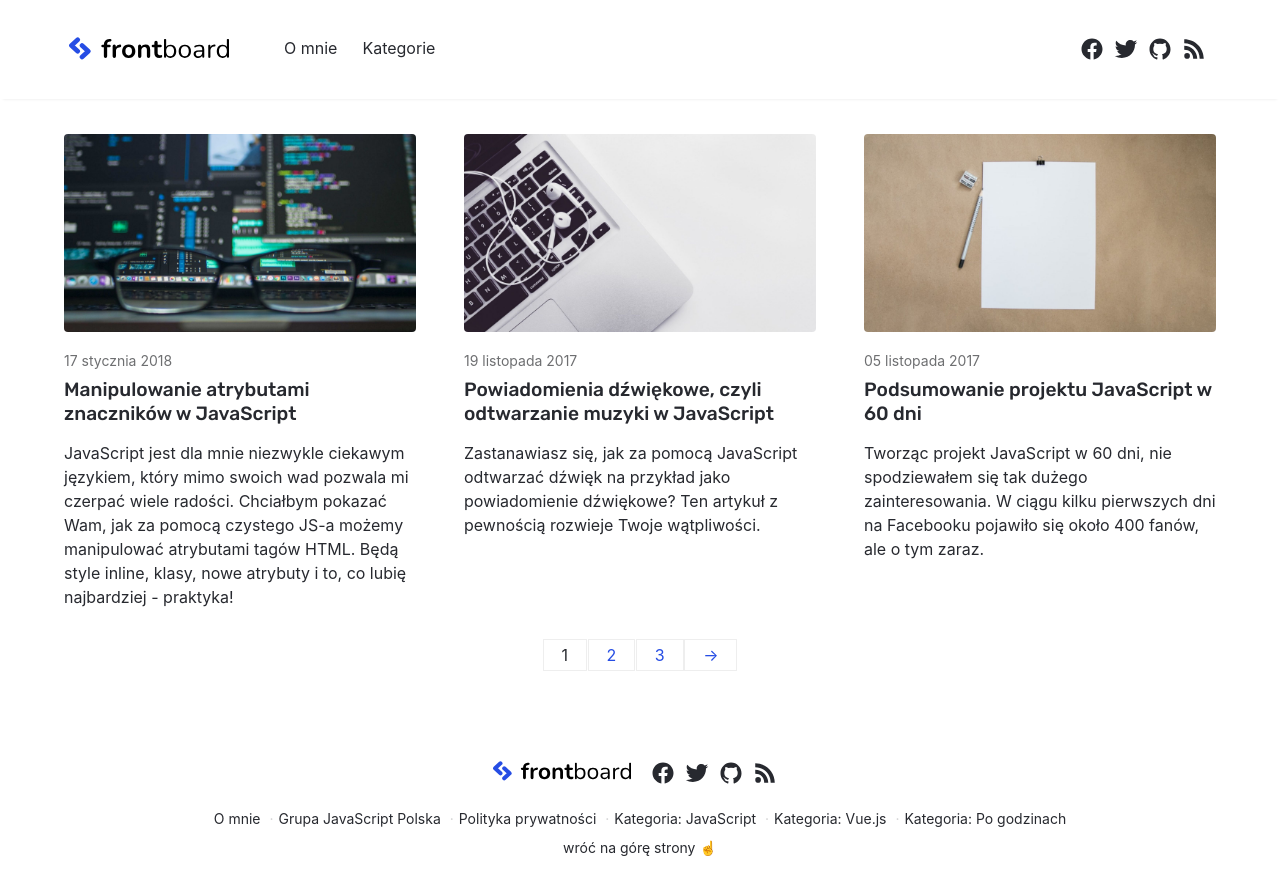
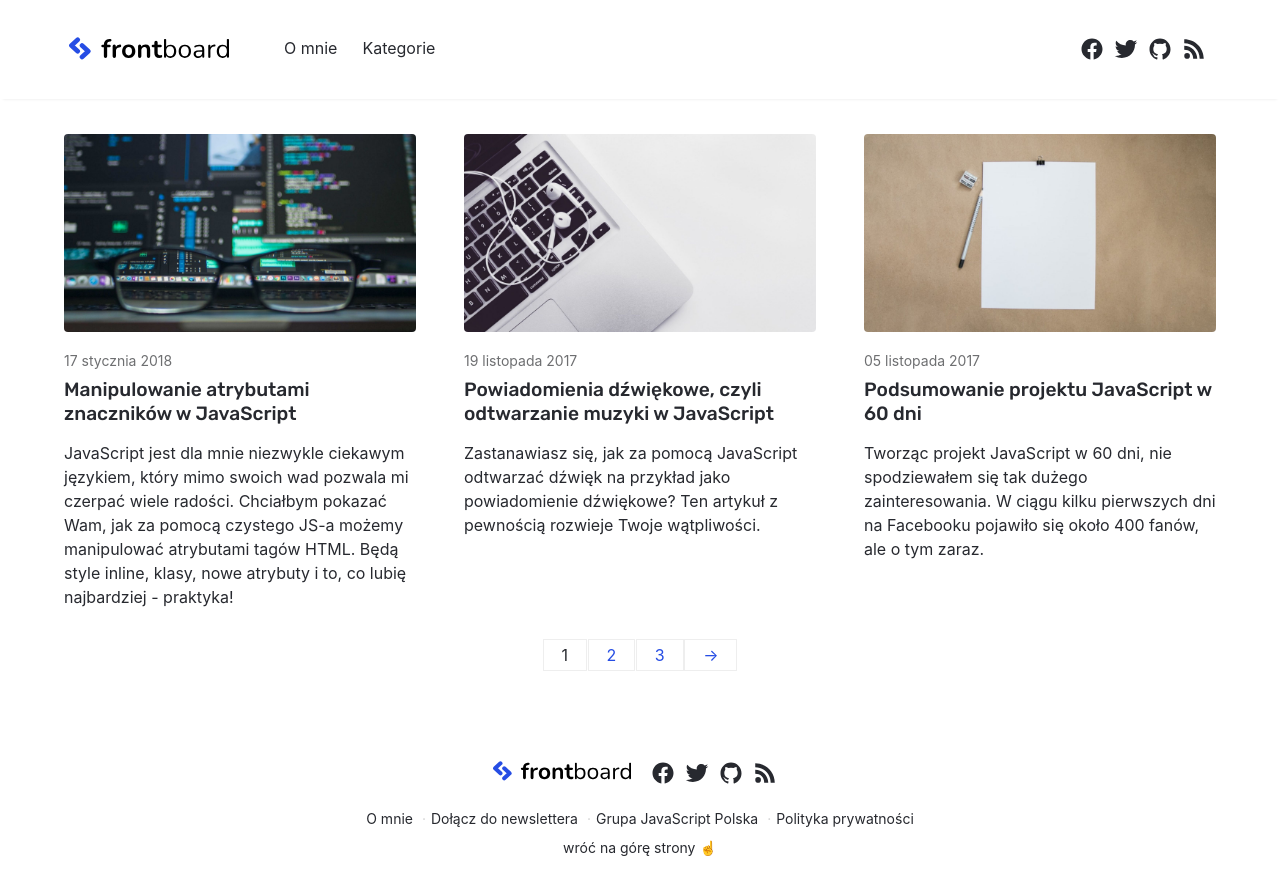
Before and after one commit to frontboard/blog, a Jekyll site: the page built from index.html, in a window 1280 px wide and 900 px high, scrolled down 1109 px. Shown: the top 895 px of the window. Built offline with Jekyll 4.4.1, drawn with Linux system fonts in a browser that asks for light colours; the list of posts is cut into pages by our own code; comment, search, counter and statistics services are not loaded.

Commit message:
replace categories links by newsletter link

```diff
--- a/_includes/footer.html
+++ b/_includes/footer.html
@@ -12,19 +12,13 @@
       <a href="/o-mnie" class="footer__link">O mnie</a>
     </li>
     <li class="footer__item">
+      <a href="/newsletter" class="footer__link">Dołącz do newslettera</a>
+    </li>
+    <li class="footer__item">
       <a href="https://www.facebook.com/groups/jspolska" class="footer__link">Grupa JavaScript Polska</a>
     </li>
     <li class="footer__item">
       <a href="/polityka-prywatnosci" class="footer__link">Polityka prywatności</a>
-    </li>
-    <li class="footer__item">
-      <a href="/kategorie#javascript" class="footer__link">Kategoria: JavaScript</a>
-    </li>
-    <li class="footer__item">
-      <a href="/kategorie#vue" class="footer__link">Kategoria: Vue.js</a>
-    </li>
-    <li class="footer__item">
-      <a href="/kategorie#inne" class="footer__link">Kategoria: Po godzinach</a>
     </li>
   </ul>
 
```
